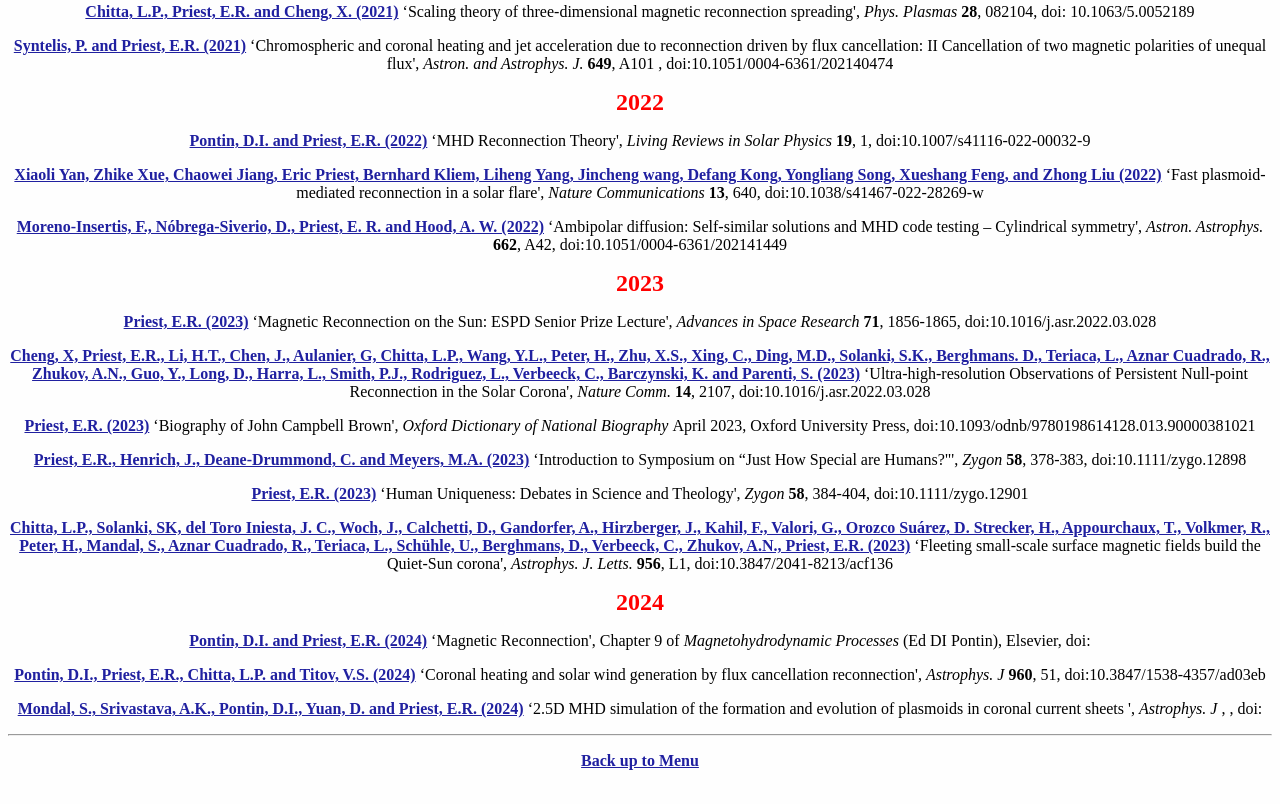
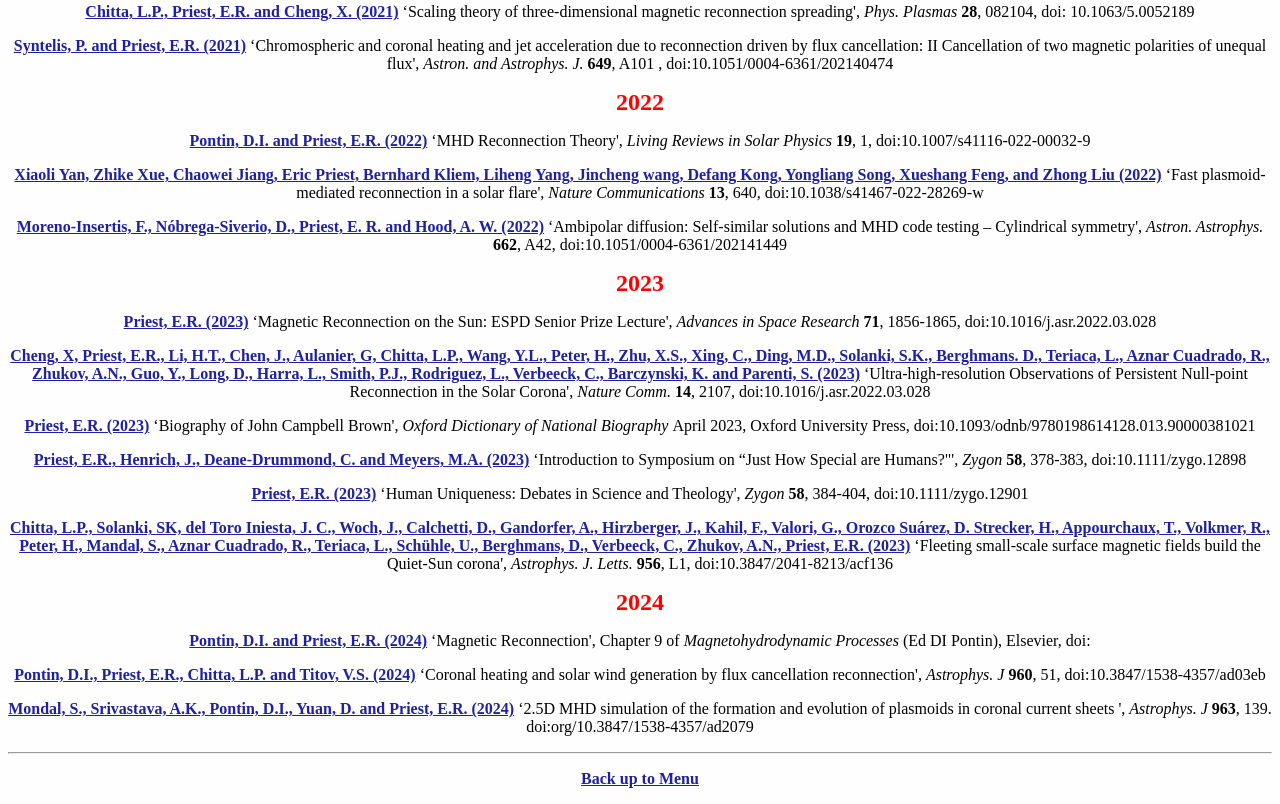
Before and after one commit to eric-priest/eric-priest.github.io, a plain HTML site: page publications2.html in a window 1280 px wide. Shown: the part 9750-10554 px from the top of the page. Drawn offline with Linux system fonts and the light colour scheme.

Commit message:
Add files via upload

```diff
--- a/publications2.html
+++ b/publications2.html
@@ -1278,8 +1278,8 @@ doi:10.3847/1538-4357/ad03eb
 Mondal, S., Srivastava, A.K., Pontin, D.I., Yuan, D. and Priest, E.R.  (2024)</a></b>
 ‘2.5D MHD simulation of the formation and evolution of plasmoids in coronal current sheets
 ',
-<i> Astrophys. J </i> <b></b>,  ,
-doi:
+<i> Astrophys. J </i> <b>963</b>, 139.
+doi:org/10.3847/1538-4357/ad2079
 
 <hr>
 <p><b><a href="index.shtml">Back up to Menu</a></b></p>
```
